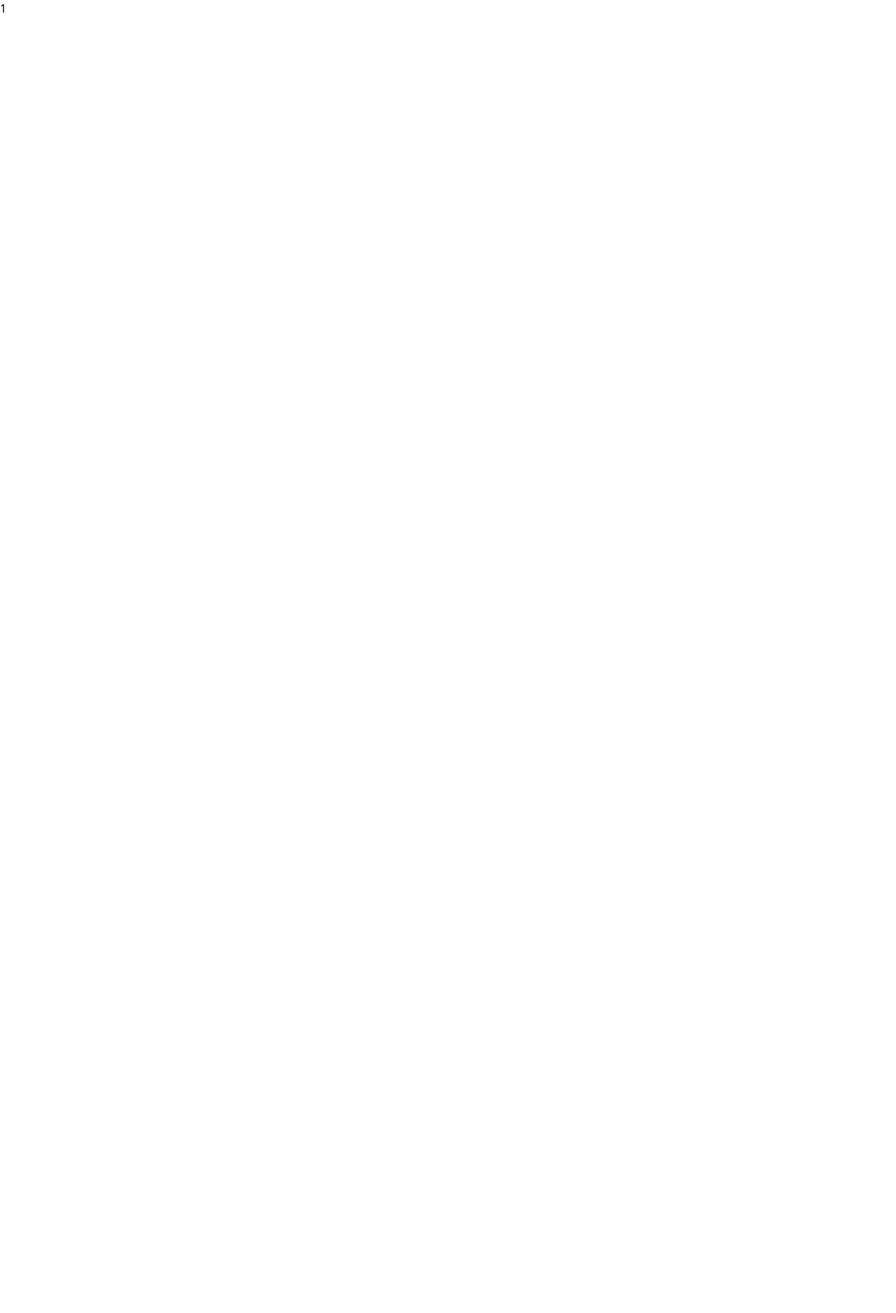
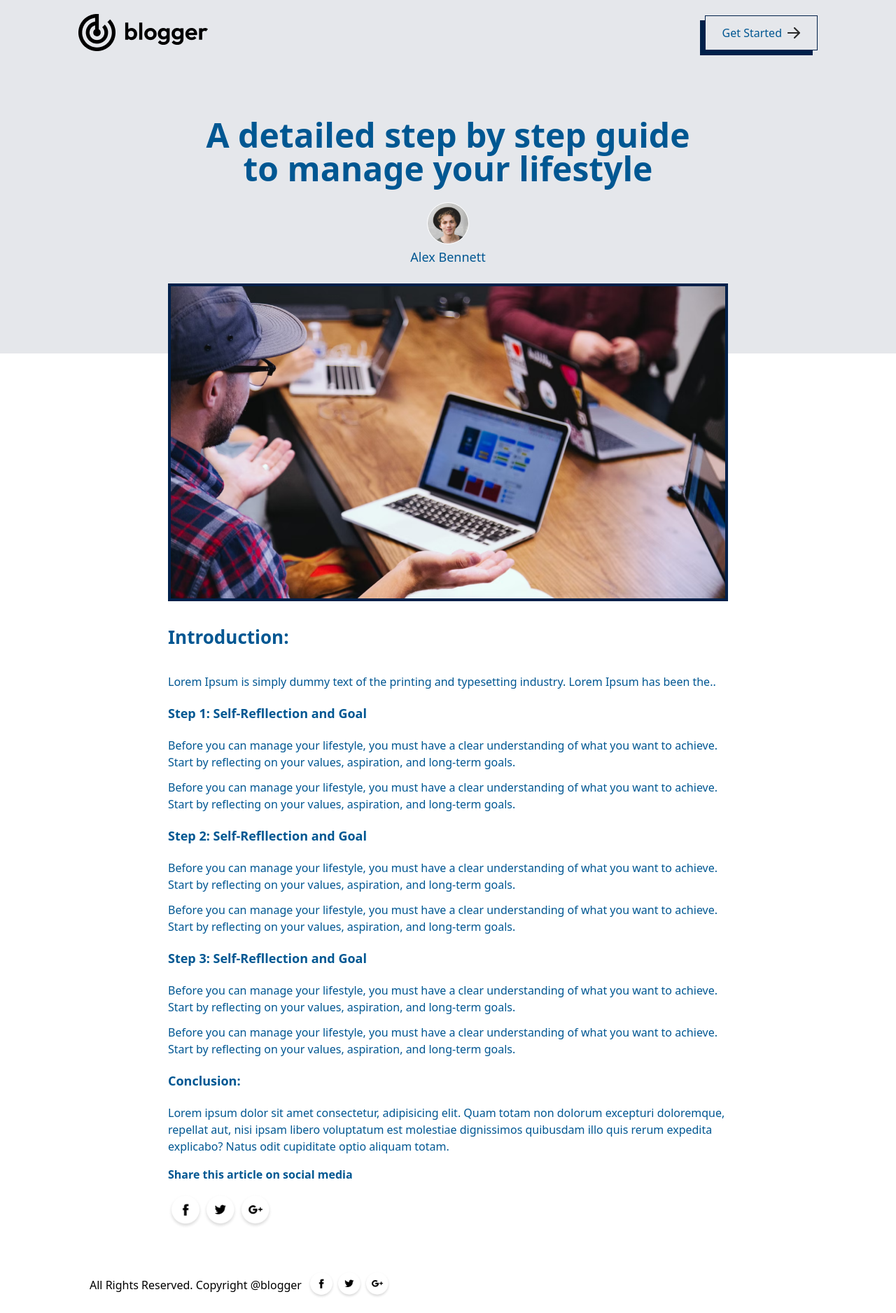
Before and after one commit to Chrstphr9/Next-Blog-App, a Next.js app: page /blogs/1 in a window 1280 px wide. Shown: the whole page at 70% size. Before the commit the page ends 800 px from the top, so only its background shows below. Built offline with nearby package versions, Linux system fonts and the light colour scheme.

Commit message:
Added imports, updated component structure and styling, and added footer component to blog page

```diff
--- a/app/blogs/[id]/page.jsx
+++ b/app/blogs/[id]/page.jsx
@@ -1,5 +1,8 @@
 'use client'
-import { blog_data } from '@/assets/assets'
+import { assets, blog_data } from '@/assets/assets'
+import Footer from '@/Components/Footer'
+import Image from 'next/image'
+import Link from 'next/link'
 import React, { useEffect, useState } from 'react'
 
 const Page = ({params}) => {
@@ -23,10 +26,48 @@ const Page = ({params}) => {
     }, [])
 
 
-  return (
-    <div>
-      {params.id}
+  return ( data?<>
+    <div className='bg-gray-200 py-5 px-5 md:px-12 lg:px-28'>
+        <div className='flex justify-between items-center'>
+          <Link href='/'>
+          <Image src={assets.logo} width={100} alt='' className='w-[130px] sm:w-auto' />
+          </Link >
+          <button className='flex items-center gap-2 font-medium py-1 px-3 sm:py-3 sm:px-6 border border-prishdw shadow-[-7px_7px_0px_#00204A] text-pritxt'>
+            Get Started <Image src={assets.arrow} alt='' />
+            </button>
+        </div>
+        <div className='text-center my-24'>
+          <h1 className="text-2xl sm:text-5xl font-bold max-w-[700px] mx-auto text-pritxt">{data.title}</h1>
+          <Image className='mx-auto mt-6 border border-white rounded-full' src={data.author_img} width={60} height={60} alt=''/>
+           <p className='mt-1 pb-2 text-lg max-w-[720px] mx-auto text-pritxt'>{data.author}</p>
+        </div>
     </div>
+    <div className='mx-5 max-w-[800px] md:mx-auto mt-[-100px] mb-10'>
+        <Image className='border-4 border-prishdw' src={data.image} width={1280} height={720} alt=''/>
+        <h1 className='my-8 text-[26px] font-semibold text-pritxt'>Introduction:</h1>
+        <p className='text-pritxt'>{data.description}</p>
+        <h3 className='my-5 text-[18px] font-semibold text-pritxt'>Step 1: Self-Refllection and Goal</h3>
+        <p className='my-3 text-pritxt'>Before you can manage your lifestyle, you must have a clear understanding of what you want to achieve. Start by reflecting on your values, aspiration, and long-term goals.</p>
+        <p className='my-3 text-pritxt'>Before you can manage your lifestyle, you must have a clear understanding of what you want to achieve. Start by reflecting on your values, aspiration, and long-term goals.</p>
+        <h3 className='my-5 text-[18px] font-semibold text-pritxt'>Step 2: Self-Refllection and Goal</h3>
+        <p className='my-3 text-pritxt'>Before you can manage your lifestyle, you must have a clear understanding of what you want to achieve. Start by reflecting on your values, aspiration, and long-term goals.</p>
+        <p className='my-3 text-pritxt'>Before you can manage your lifestyle, you must have a clear understanding of what you want to achieve. Start by reflecting on your values, aspiration, and long-term goals.</p>
+        <h3 className='my-5 text-[18px] font-semibold text-pritxt'>Step 3: Self-Refllection and Goal</h3>
+        <p className='my-3 text-pritxt'>Before you can manage your lifestyle, you must have a clear understanding of what you want to achieve. Start by reflecting on your values, aspiration, and long-term goals.</p>
+        <p className='my-3 text-pritxt'>Before you can manage your lifestyle, you must have a clear understanding of what you want to achieve. Start by reflecting on your values, aspiration, and long-term goals.</p>
+        <h3 className='my-5 text-[18px] font-semibold text-pritxt'>Conclusion:</h3>
+        <p className='my-3 text-pritxt'>Lorem ipsum dolor sit amet consectetur, adipisicing elit. Quam totam non dolorum excepturi doloremque, repellat aut, nisi ipsam libero voluptatum est molestiae dignissimos quibusdam illo quis rerum expedita explicabo? Natus odit cupiditate optio aliquam totam.</p>
+        <div>
+          <p className='text-pritxt font font-semibold my-4'> Share this article on social media</p>
+          <div className='flex'>
+              <Image src={assets.facebook_icon} width={50} alt=''/>
+              <Image src={assets.twitter_icon} width={50} alt=''/>
+              <Image src={assets.googleplus_icon} width={50} alt=''/>
+          </div>
+        </div>
+    </div>
+    <Footer />
+    </>:<></>
   );
 }
 
```
